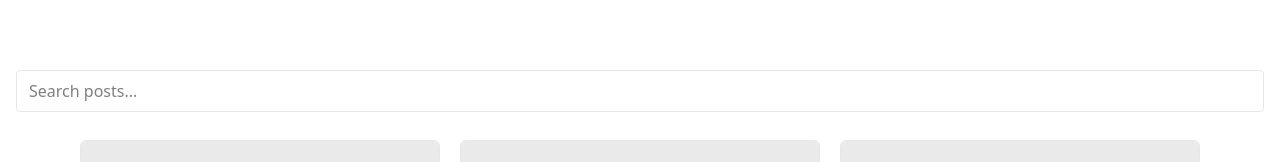
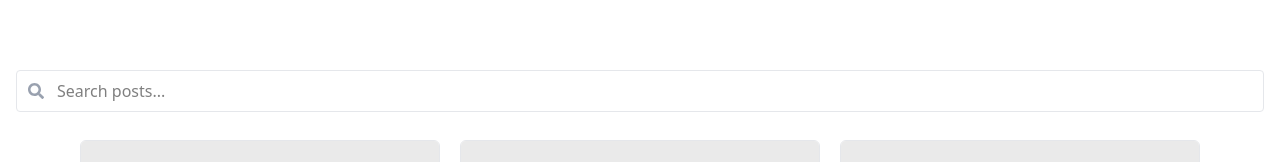
Before and after one commit to lea927/dev-blog, a React (Vite) app: page / in a window 1280 px wide. Shown: the part 294-456 px from the top of the page. Built offline with nearby package versions, Linux system fonts and the light colour scheme.

Commit message:
feat: addsearch icon

```diff
--- a/src/routes/Home.jsx
+++ b/src/routes/Home.jsx
@@ -2,6 +2,7 @@ import React, { useState } from 'react'
 import NavBar from '../components/NavBar'
 import BlogList from './BlogList'
 import blogPosts from '../lib/data'
+import { FaSearch } from 'react-icons/fa'
 
 const Home = () => {
 
@@ -34,6 +35,10 @@ const Home = () => {
           <p className='text-lg text-gray-600'><span className='block'>Welcome to my personal blog where I share my thoughts on technology,</span>
   <span className='block'>programming, and life as a developer.</span></p>
         </div>
+        <div className="relative w-full max-w-full mx-auto">
+          <span className="absolute left-3 top-1/2 -translate-y-1/2 text-gray-400">
+            <FaSearch />
+          </span>
           <input
             type="text"
             value={search}
@@ -42,8 +47,9 @@ const Home = () => {
               handleFilterPosts()
             }}
             placeholder="Search posts..."
-          className="border rounded px-3 py-2 w-full border-gray-200"
+            className="border rounded pl-10 px-3 py-2 w-full border-gray-200"
           />
+        </div>
         <BlogList posts={filteredPosts}/>
       </div>
     </>
```
Lines whose indentation alone changed are shown as unchanged.
